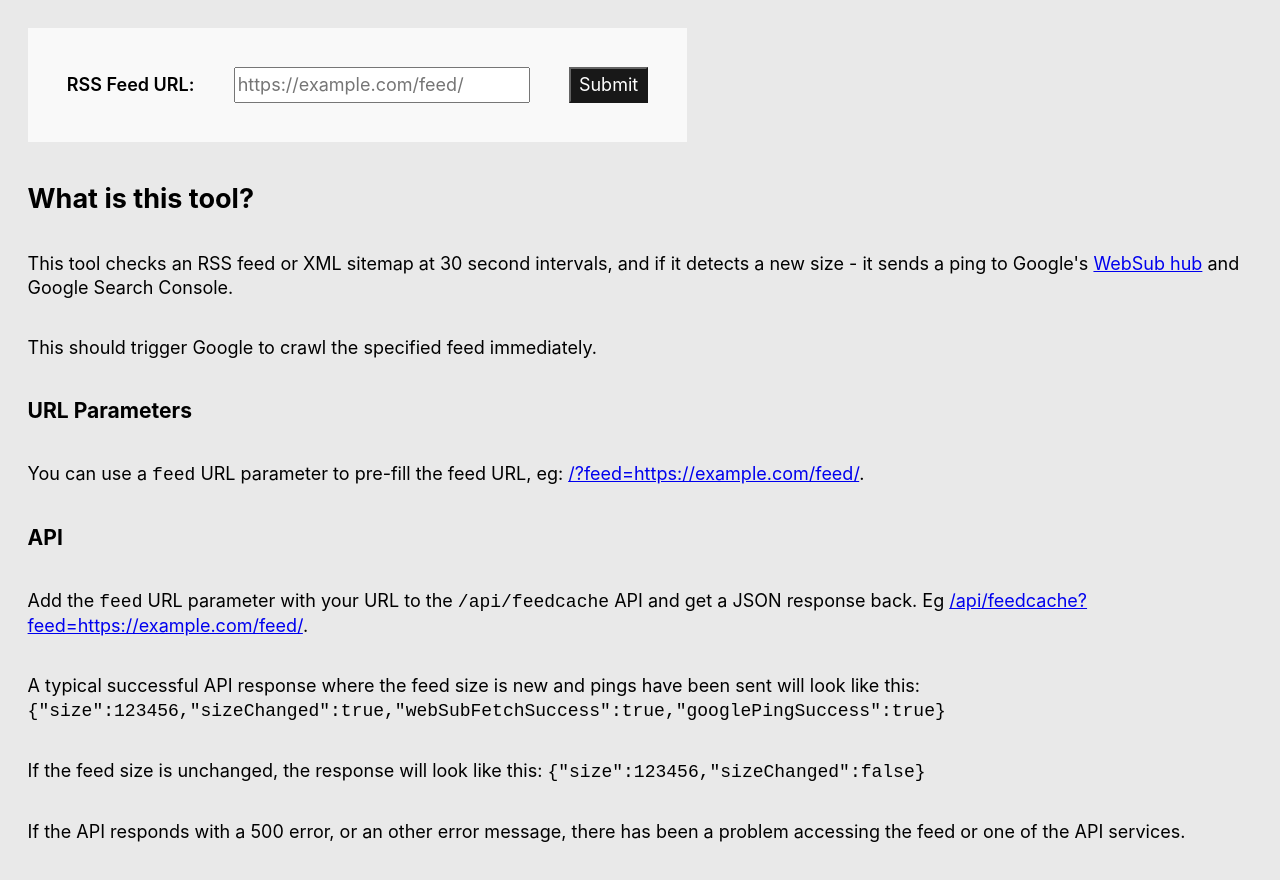
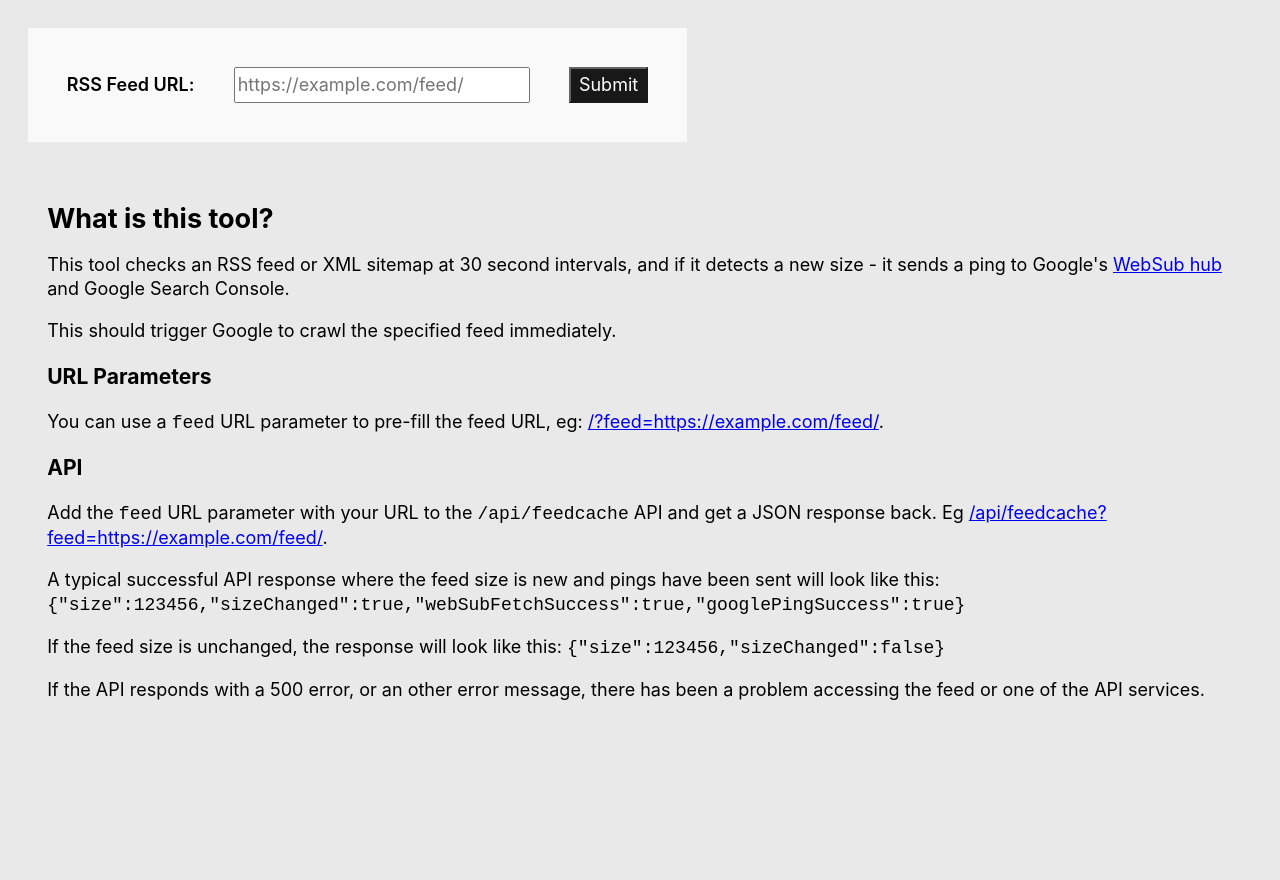
Before and after one commit to colinmcdermott/feedchecker-api, a Next.js app: page / in a window 1280 px wide. Shown: the top 880 px of the page. After the commit the page ends 845 px from the top, so only its background shows below. Built offline with nearby package versions, Linux system fonts and the light colour scheme.

Commit message:
Update index.tsx

```diff
--- a/pages/index.tsx
+++ b/pages/index.tsx
@@ -82,6 +82,8 @@ function FeedChecker() {
         />
         <input type='submit' value='Submit' id='submit' />
       </form>
+
+      <section>
         <h2>What is this tool?</h2>
         <p>This tool checks an RSS feed or XML sitemap at 30 second intervals, and if it detects a new size - it sends a ping to Google's <a href='https://pubsubhubbub.appspot.com/' target='_blank'>WebSub hub</a> and Google Search Console.</p>
         <p>This should trigger Google to crawl the specified feed immediately.</p>
@@ -92,9 +94,12 @@ function FeedChecker() {
         <p>A typical successful API response where the feed size is new and pings have been sent will look like this: <code>&#123;"size":123456,"sizeChanged":true,"webSubFetchSuccess":true,"googlePingSuccess":true&#125;</code></p>
         <p>If the feed size is unchanged, the response will look like this: <code>&#123;"size":123456,"sizeChanged":false&#125;</code></p>
         <p>If the API responds with a 500 error, or an other error message, there has been a problem accessing the feed or one of the API services.</p>
+      </section>
 
+      <section>
         {loading && <div id='loading'><p>Connecting to API...</p></div>}
         {feedSize && <div id='results'><p>API Success! Feed size: {feedSize} - Check interval: 30 seconds</p></div>}
+      </section>
 
       <section className='statsWindow'>
         <div id='change'>{change}</div>
```
Lines whose indentation alone changed are shown as unchanged.
